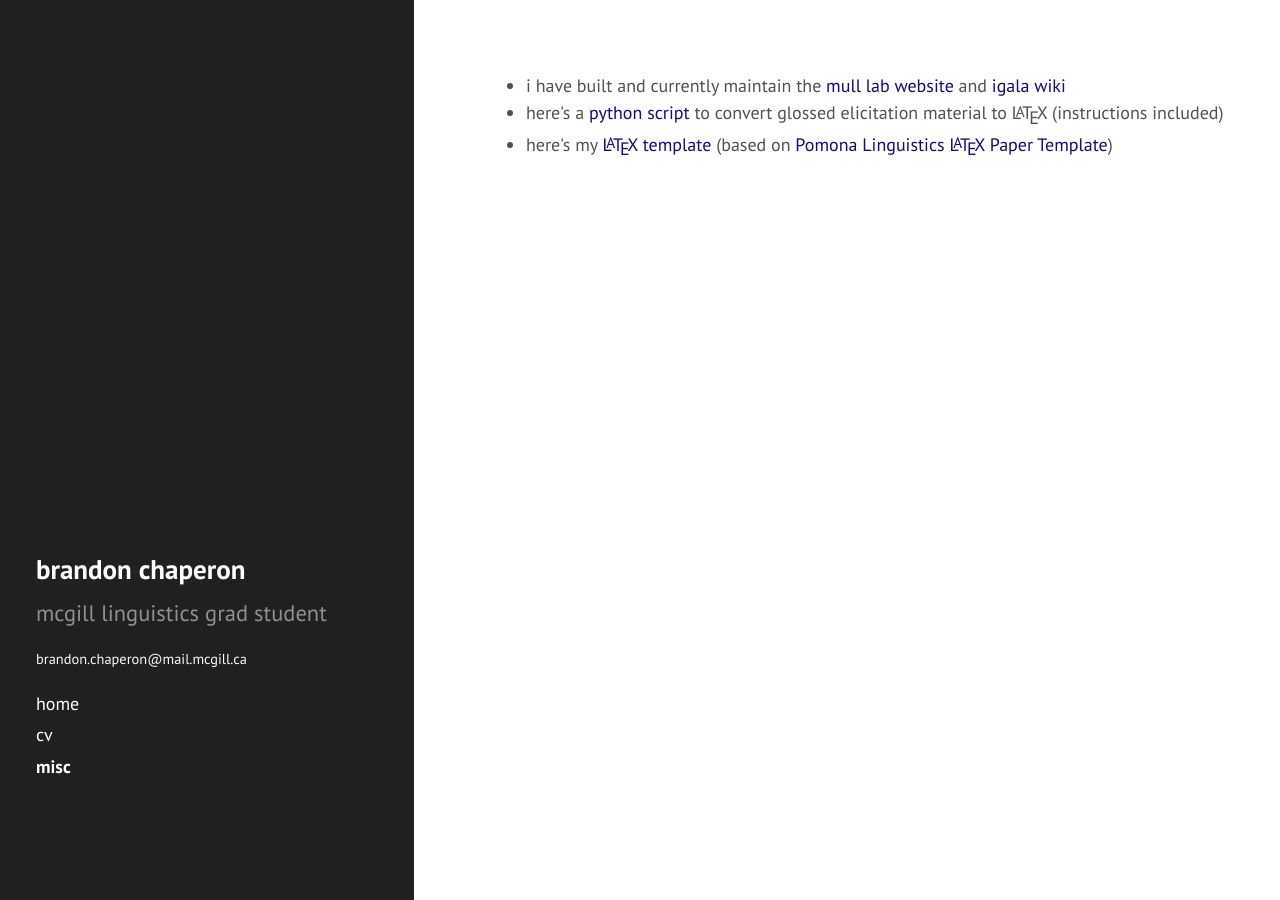
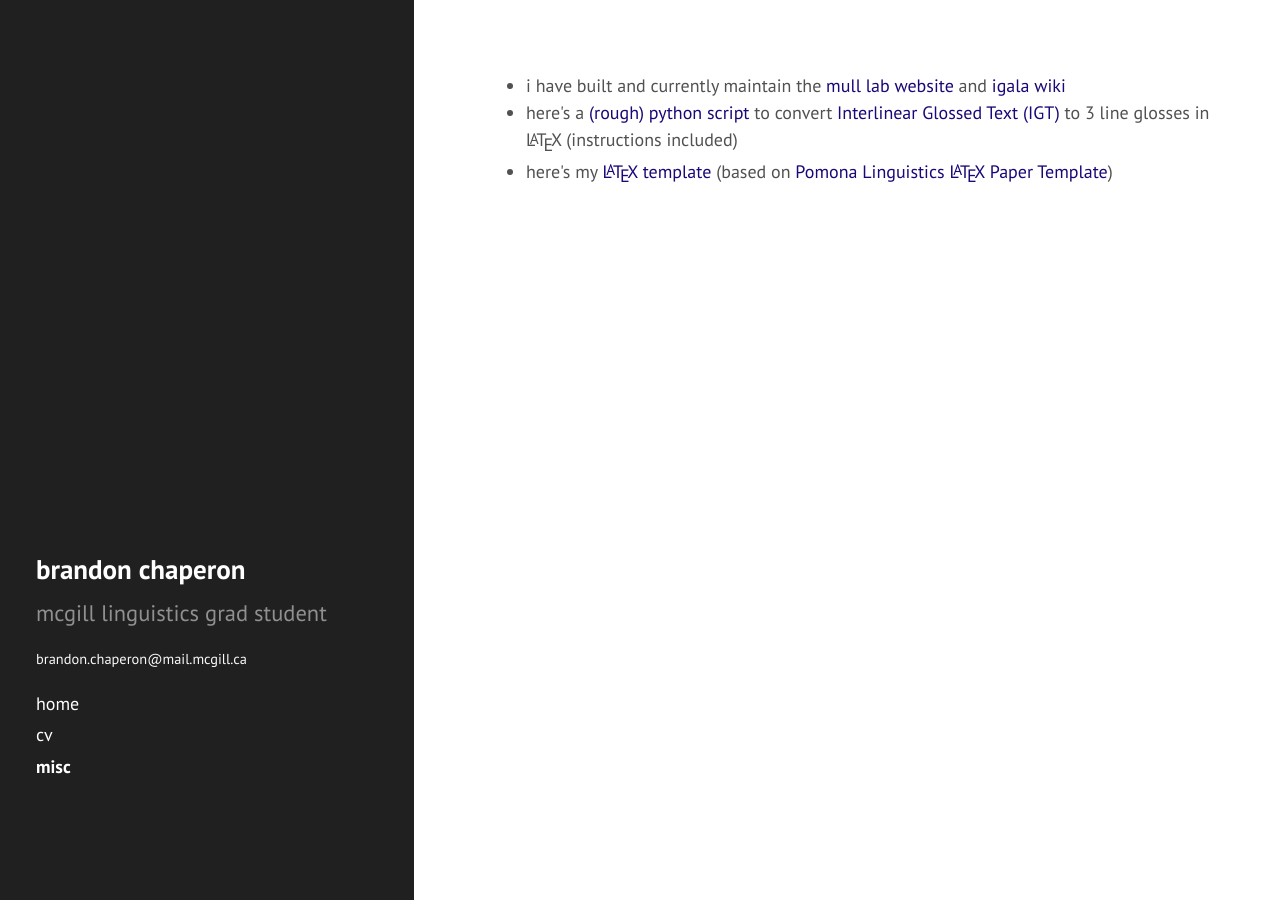
Before and after one commit to bchaper0n/bchaper0n.github.io, a Jekyll site: the page built from misc/index.html, in a window 1280 px wide. Built offline with Jekyll 4.4.1, drawn with Linux system fonts in a browser that asks for light colours; comment, search, counter and statistics services are not loaded.

Commit message:
changed to igt format

```diff
--- a/misc/index.html
+++ b/misc/index.html
@@ -5,7 +5,8 @@ title: misc
 <div class="page">
   <ul>
     <li>i have built and currently maintain the <a href="https://mull-lab.org/">mull lab website</a> and <a href="https://wiki.mull-lab.org/">igala wiki</a></li>
-    <li>here's a <a href="https://github.com/bchaper0n/lingloss-to-latex">python script</a> to convert glossed elicitation material to <span class="latex">L<sup>a</sup>T<sub>e</sub>X</span> (instructions included)</li>
+    <li>here's a <a href="https://github.com/bchaper0n/igt-to-latex">(rough) python script</a> to convert <a href="https://en.wikipedia.org/wiki/Interlinear_gloss">Interlinear Glossed Text (IGT)</a> to 3 line glosses in <span class="latex">L<sup>a</sup>T<sub>e</sub>X</span> (instructions included)</li>
+
     <li>here's my <a href="https://www.overleaf.com/read/hsxhxvysqvbg"><span class="latex">L<sup>a</sup>T<sub>e</sub>X</span> template</a> (based on <a href="https://www.overleaf.com/latex/templates/pomona-linguistics-latex-template/bvdxdtpwysnd">Pomona Linguistics <span class="latex">L<sup>a</sup>T<sub>e</sub>X</span> Paper Template</a>)</li>
   </ul>
 </div>
```
